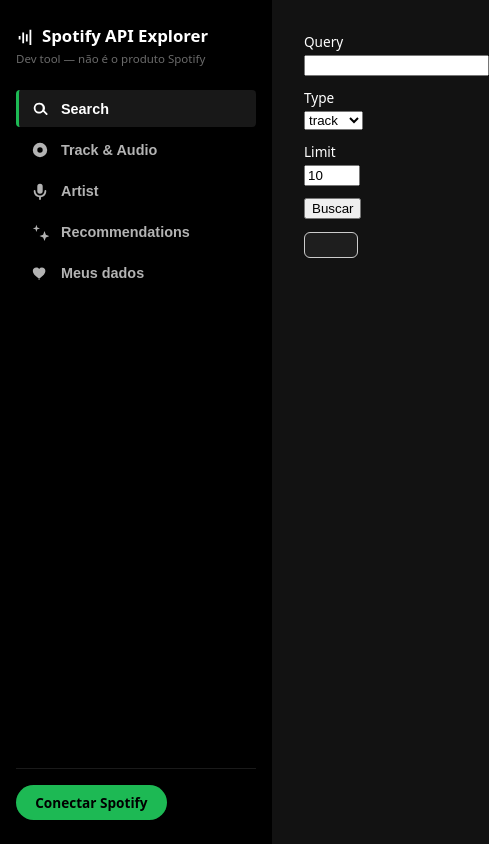
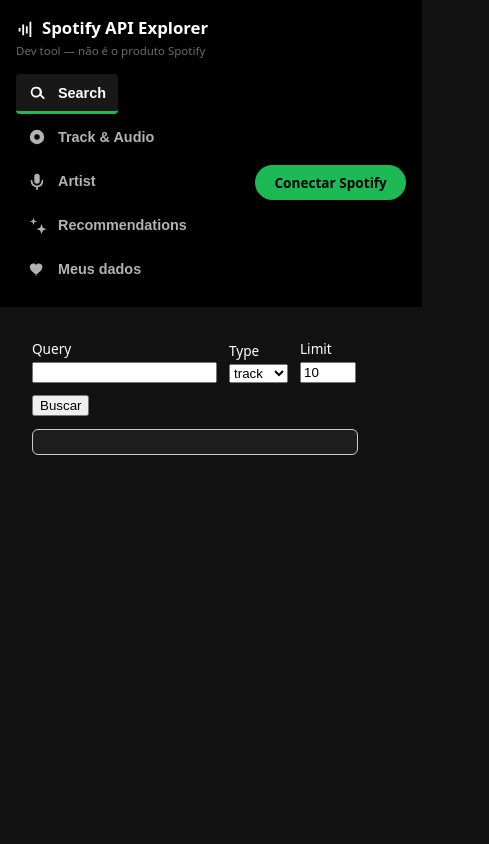
Before and after one commit to Lucas-AV/Grupo-8-ResIA, a Vue app in the folder spotify_explorer/frontend/: page / in a window 390 px wide. Shown: the whole page, 489 px wide, since content can reach past the window. Built offline with nearby package versions, Linux system fonts and the light colour scheme; no server answers.

Commit message:
fix: add missing responsive breakpoint for sidebar collapse below 768px

```diff
--- a/spotify_explorer/frontend/src/style.css
+++ b/spotify_explorer/frontend/src/style.css
@@ -415,3 +415,40 @@
 .json-number { color: #d2a8ff; }
 .json-boolean { color: var(--accent); }
 .json-null { color: var(--text-muted); }
+
+@media (max-width: 768px) {
+  .app-shell {
+    flex-direction: column;
+  }
+
+  .app-sidebar {
+    width: 100%;
+    flex-direction: row;
+    align-items: center;
+    flex-wrap: wrap;
+    gap: 1rem;
+    padding: 1rem;
+  }
+
+  .sidebar-nav {
+    flex-direction: row;
+    flex-wrap: wrap;
+    flex: 1;
+  }
+
+  .sidebar-nav-item {
+    border-left: none;
+    border-bottom: 3px solid transparent;
+  }
+
+  .sidebar-nav-item.active {
+    border-left-color: transparent;
+    border-bottom-color: var(--accent);
+  }
+
+  .sidebar-footer {
+    margin-top: 0;
+    padding-top: 0;
+    border-top: none;
+  }
+}
```
